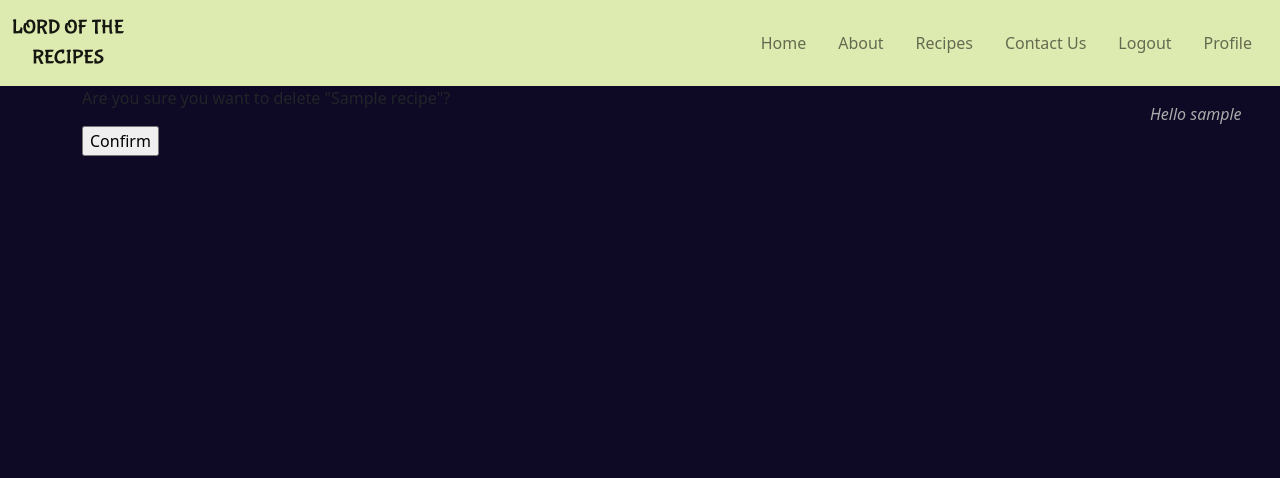
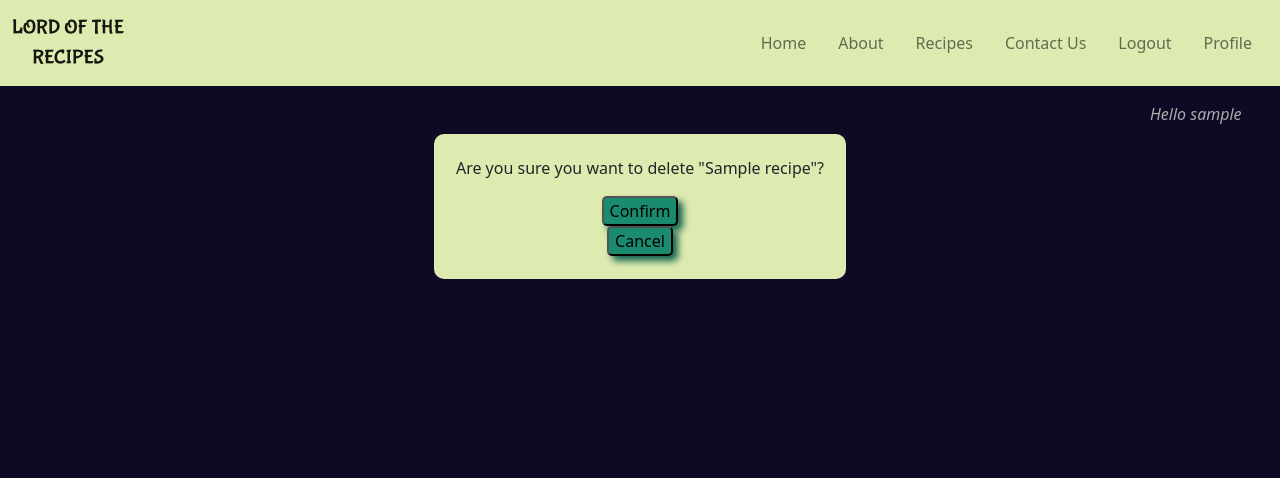
Before and after one commit to hartnetl/lord-of-the-recipes, a Django app: a page that uses templates/recipe_confirm_delete.html in a window 1280 px wide. Shown: the top 478 px of the page. Run offline with Django 3.2, Linux system fonts and the light colour scheme; a user stored in the database is signed in; tables that the repository leaves empty hold one stand-in row (values such as "Sample post"); parts of the project's set-up code (start-up, migrations or seed data) failed here and were passed over; some libraries are stand-ins or nearby versions.

Commit message:
Feat: Add cancel button to delete and logout confirmation pages

```diff
--- a/recipeproject/settings.py
+++ b/recipeproject/settings.py
@@ -29,7 +29,7 @@ TEMPLATES_DIR = os.path.join(BASE_DIR, 'templates')
 SECRET_KEY = os.environ.get('SECRET_KEY')
 
 # SECURITY WARNING: don't run with debug turned on in production!
-DEBUG = False
+DEBUG = True
 
 ALLOWED_HOSTS = ['lord-of-the-recipes.herokuapp.com', 'localhost']
 
--- a/templates/account/logout.html
+++ b/templates/account/logout.html
@@ -15,6 +15,7 @@
     <input type="hidden" name="{{ redirect_field_name }}" value="{{ redirect_field_value }}" />
     {% endif %}
     <button class="box-button" type="submit">{% trans 'Sign Out' %}</button>
+    <input type=button value="Cancel"  class="box-button" onClick="javascript:history.go(-1);">
   </form>
 </div>
 
--- a/templates/recipe_confirm_delete.html
+++ b/templates/recipe_confirm_delete.html
@@ -4,13 +4,14 @@
 {% block content %}
 
 
-<form method="post">{% csrf_token %}
+<form method="post" class="centered mt-5" >{% csrf_token %}
 
 
     <p>Are you sure you want to delete "{{ object }}"?</p>
 
 
-        <input type="submit" value="Confirm">
+        <input type="submit" value="Confirm" class="box-button">
+        <input type=button value="Cancel"  class="box-button" onClick="javascript:history.go(-1);">
     </form>
 
 {% endblock %}
```
